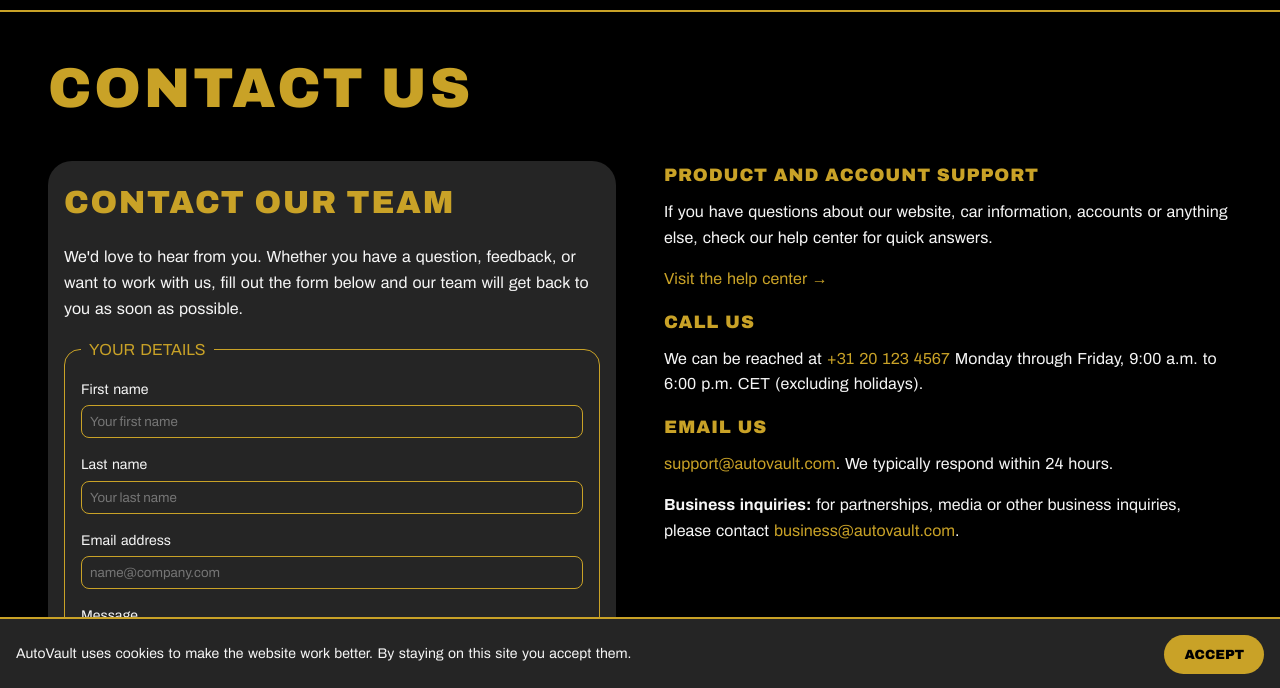
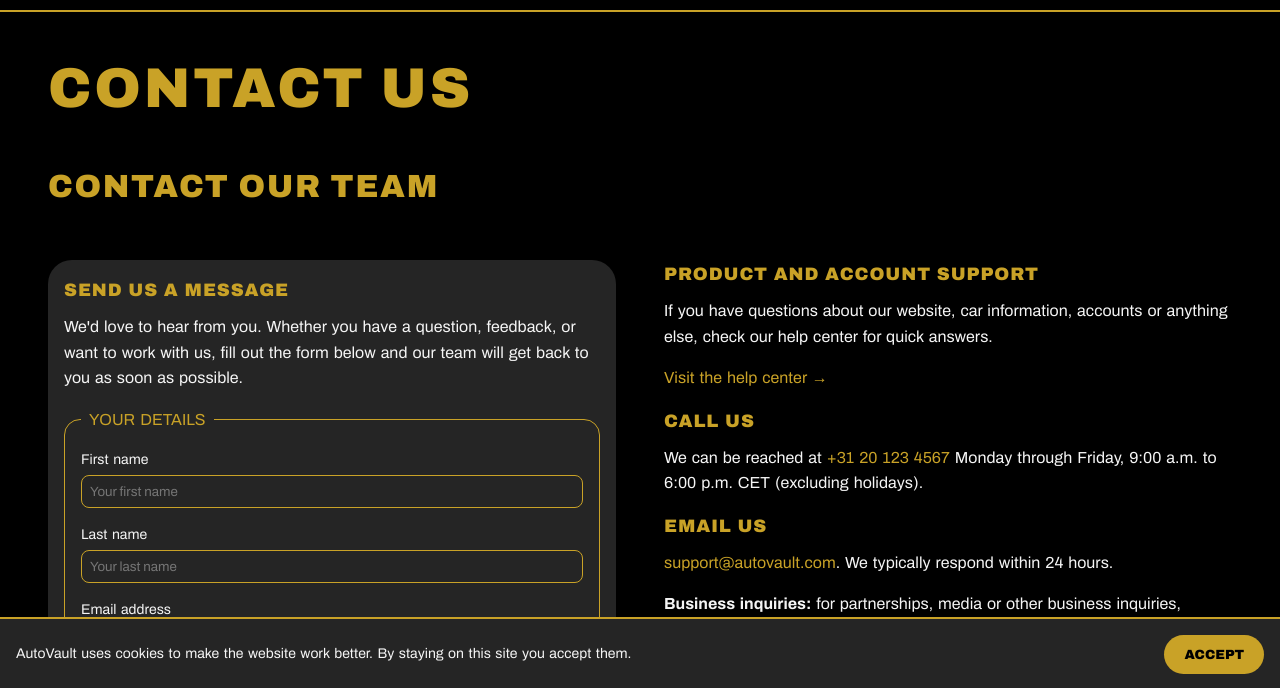
Before and after one commit to rish45-git/web-markup, a plain HTML site: page contact.html in a window 1280 px wide. Shown: the part 110-798 px from the top of the page. Drawn offline with Linux system fonts and the light colour scheme.

Commit message:
Fix the only W3C validator warning: give the contact section its own heading
Co-Authored-By: Claude Sonnet 5.5 <noreply@anthropic.com>

```diff
--- a/contact.html
+++ b/contact.html
@@ -31,8 +31,9 @@
 		<h1>Contact us</h1>
 
 		<section class="contact">
+			<h2>Contact our team</h2>
 			<article>
-				<h2>Contact our team</h2>
+				<h3>Send us a message</h3>
 				<p>We'd love to hear from you. Whether you have a question, feedback, or want to work with us, fill out the form below and our team will get back to you as soon as possible.</p>
 				<form action="http://next-app-router-playground-kohl.vercel.app/api/contact" method="POST">
 					<fieldset>
--- a/css/style.css
+++ b/css/style.css
@@ -448,13 +448,18 @@ footer {
 		grid-column: 2;
 	}
 
-	/* Contact page: support column next to the form */
+	/* Contact page: support column next to the form, heading above both */
 	.contact {
 		display: grid;
 		grid-template-columns: 1fr 1fr;
 		gap: 3rem;
 	}
 
+	.contact h2 {
+		grid-column: 1 / -1;
+		margin: 0;
+	}
+
 	footer {
 		padding: 2rem 3rem;
 	}
```
